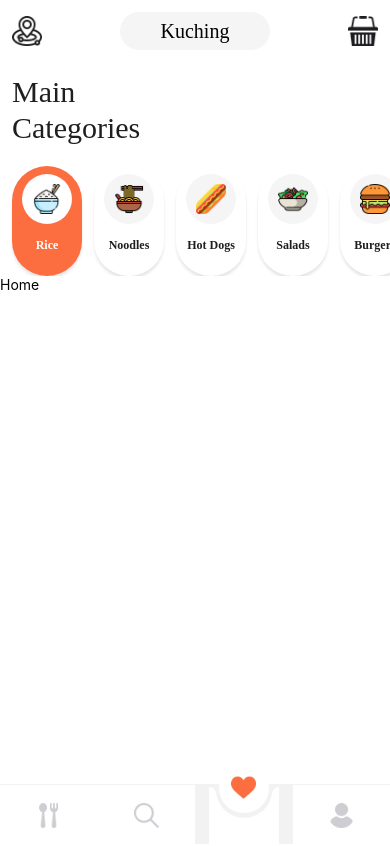
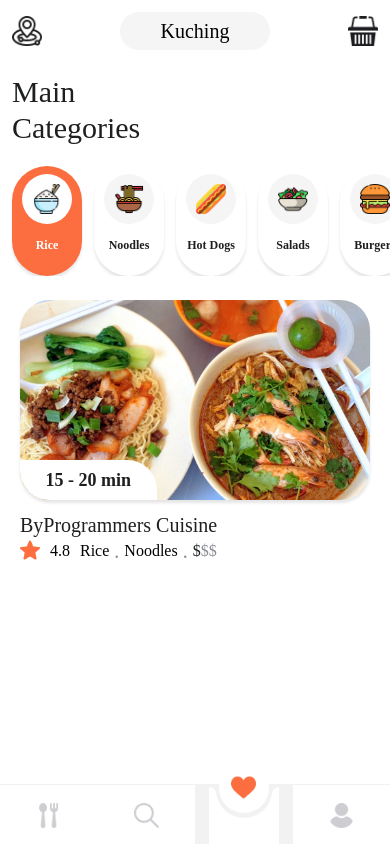
Before and after one commit to MuhammadAhmedHassan/LCRN-8-Food-Delivery-App, a React Native app: screen /Like in a window 390 px wide. Built offline with nearby package versions, Linux system fonts and the light colour scheme; no server answers.

Commit message:
work on category list section

```diff
--- a/screens/Home/Home.tsx
+++ b/screens/Home/Home.tsx
@@ -9,9 +9,7 @@ const Home = () => {
     <SafeAreaView style={{flex: 1, backgroundColor: COLORS.white}}>
       <StatusBar />
       <Header />
-
       <CategoriesSection />
-      <Text>Home</Text>
     </SafeAreaView>
   );
 };
--- a/screens/Home/components/CategoriesSection.tsx
+++ b/screens/Home/components/CategoriesSection.tsx
@@ -3,13 +3,14 @@ import React, {useState} from 'react';
 import {COLORS, dummyData, FONTS, SIZES} from '../../../constants';
 import {FlatList, TouchableOpacity} from 'react-native-gesture-handler';
 import {MainCategories} from './';
+import {CategoryList} from './';
 
 const CategoriesSection = () => {
   const [categories, setCategories] = useState(dummyData.categoryData);
   const [selectedCategory, setSelectedCategory] = useState(categories[0]);
 
   const getRestaurant = (category: typeof selectedCategory) => {
-    const restaurantList = dummyData.restaurantData.find(restaurant =>
+    const restaurantList = dummyData.restaurantData.filter(restaurant =>
       restaurant.categories.includes(category.id),
     );
     return restaurantList;
@@ -26,13 +27,20 @@ const CategoriesSection = () => {
     setRestaurants(restaurantList);
     setSelectedCategory(category);
   };
+  const getCategoryNameById = (categoryId: number) => {
+    return categories.filter(cat => cat.id === categoryId).map(cat => cat.name);
+  };
   return (
-    <View>
+    <View style={{flex: 1}}>
       <MainCategories
         categories={categories}
         categoriesLength={categoriesLength}
         selectedCategory={selectedCategory}
         setSelectedCategory={onSelectCategory}
+      />
+      <CategoryList
+        restaurants={restaurants}
+        getCategoryNameById={getCategoryNameById}
       />
     </View>
   );
--- /dev/null
+++ b/screens/Home/components/CategoryList.tsx
@@ -0,0 +1,133 @@
+import {
+  FlatList,
+  Image,
+  ImageBackground,
+  StyleSheet,
+  Text,
+  TouchableOpacity,
+  View,
+} from 'react-native';
+import React from 'react';
+import {COLORS, dummyData, FONTS, icons, SIZES} from '../../../constants';
+
+interface IProps {
+  restaurants: typeof dummyData.restaurantData;
+  getCategoryNameById: (categoryId: number) => string[];
+}
+
+const CategoryList = ({restaurants, getCategoryNameById}: IProps) => {
+  const restaurantsLength = restaurants.length;
+  return (
+    <FlatList
+      data={restaurants}
+      showsVerticalScrollIndicator={false}
+      keyExtractor={item => `category-list-${item.id}`}
+      contentContainerStyle={{
+        paddingHorizontal: SIZES.padding * 2,
+        paddingBottom: SIZES.padding2,
+      }}
+      renderItem={({item, index}) => {
+        const last = index === restaurantsLength - 1;
+        return (
+          <TouchableOpacity
+            key={item.id}
+            style={{
+              marginBottom: SIZES.padding,
+            }}>
+            <ImageBackground
+              source={item.photo}
+              resizeMode="cover"
+              style={{
+                width: '100%',
+                height: 200,
+                justifyContent: 'flex-end',
+                borderRadius: SIZES.radius,
+                ...styles.shadow,
+              }}
+              imageStyle={{borderRadius: SIZES.radius, overflow: 'hidden'}}>
+              <View
+                style={{
+                  backgroundColor: COLORS.white,
+                  width: SIZES.width * 0.35,
+                  paddingHorizontal: SIZES.padding,
+                  height: 40,
+                  borderTopRightRadius: SIZES.radius,
+                  borderBottomLeftRadius: SIZES.radius,
+                  alignItems: 'center',
+                  justifyContent: 'center',
+                }}>
+                <Text
+                  style={{...FONTS.h4, color: COLORS.black, fontWeight: '900'}}>
+                  {item.duration}
+                </Text>
+              </View>
+            </ImageBackground>
+
+            <View style={{marginTop: SIZES.padding}}>
+              <Text style={{...FONTS.body2, color: COLORS.black}}>
+                {item.name}
+              </Text>
+              <View style={{flexDirection: 'row'}}>
+                <Image
+                  source={icons.star}
+                  resizeMode="contain"
+                  style={{
+                    height: 20,
+                    width: 20,
+                    tintColor: COLORS.primary,
+                    marginRight: 10,
+                  }}
+                />
+                <Text style={FONTS.body3}>{item.rating}</Text>
+
+                {/* Categories */}
+                <View style={{flexDirection: 'row', marginLeft: 10}}>
+                  {item.categories.map(categoryId => (
+                    <View style={{flexDirection: 'row'}} key={categoryId}>
+                      <Text style={{...FONTS.body3}}>
+                        {getCategoryNameById(categoryId)}
+                      </Text>
+                      <Text style={{...FONTS.h3, color: COLORS.darkgray}}>
+                        {' '}
+                        .{' '}
+                      </Text>
+                    </View>
+                  ))}
+                  {/* Price */}
+                  {[1, 2, 3].map(priceRating => (
+                    <Text
+                      key={priceRating}
+                      style={{
+                        ...FONTS.body3,
+                        color:
+                          priceRating <= item.priceRating
+                            ? COLORS.black
+                            : COLORS.darkgray,
+                      }}>
+                      $
+                    </Text>
+                  ))}
+                </View>
+              </View>
+            </View>
+          </TouchableOpacity>
+        );
+      }}
+    />
+  );
+};
+
+export default CategoryList;
+
+const styles = StyleSheet.create({
+  shadow: {
+    shadowColor: '#000',
+    shadowOffset: {
+      width: 0,
+      height: 3,
+    },
+    shadowOpacity: 0.1,
+    shadowRadius: 3,
+    elevation: 1,
+  },
+});
--- a/screens/Home/components/MainCategories.tsx
+++ b/screens/Home/components/MainCategories.tsx
@@ -23,7 +23,7 @@ const MainCategories = ({
   setSelectedCategory,
 }: IProps) => {
   return (
-    <View style={{marginTop: SIZES.padding3}}>
+    <View style={{marginVertical: SIZES.padding3}}>
       <View style={{marginHorizontal: SIZES.padding2}}>
         <Text style={{...FONTS.h1, color: COLORS.black}}>Main</Text>
         <Text style={{...FONTS.h1, color: COLORS.black}}>Categories</Text>
--- a/screens/Home/components/index.ts
+++ b/screens/Home/components/index.ts
@@ -1,5 +1,6 @@
 import CategoriesSection from './CategoriesSection';
+import CategoryList from './CategoryList';
 import Header from './Header';
 import MainCategories from './MainCategories';
 
-export {Header, CategoriesSection, MainCategories};
+export {Header, CategoriesSection, MainCategories, CategoryList};
```
